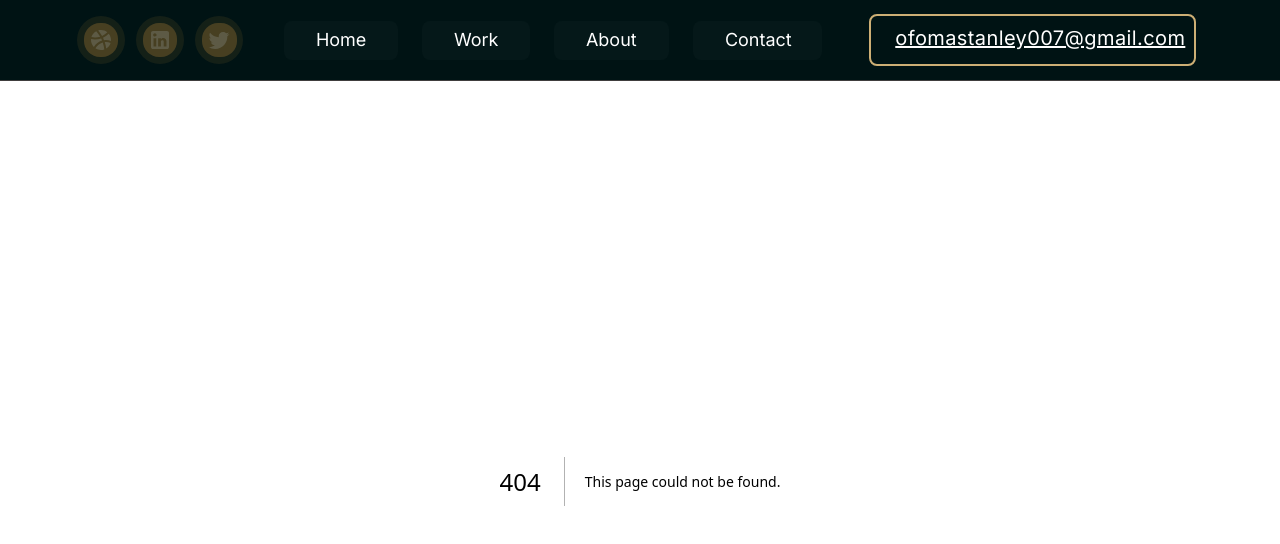
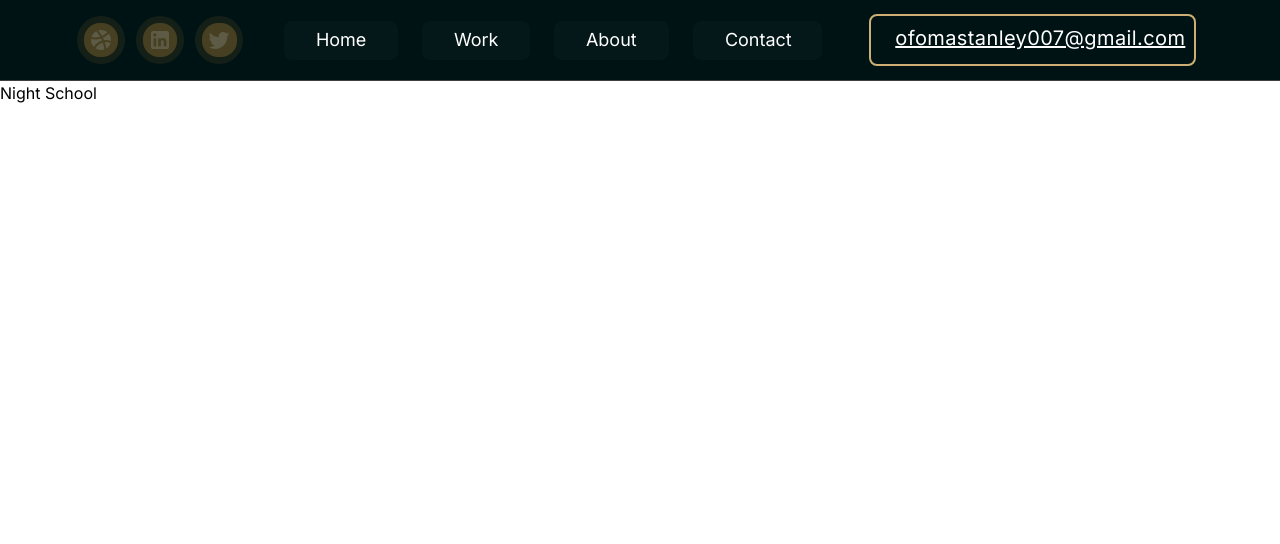
Before and after one commit to Maxwell011/portfolio-design, a Next.js app: page /Quickshop in a window 1280 px wide. Before the commit this address had no page. Shown: the top 544 px of the page. Built offline with nearby package versions, Linux system fonts and the light colour scheme.

Commit message:
Add QuickShop page component

```diff
--- /dev/null
+++ b/src/app/Quickshop/page.tsx
@@ -0,0 +1,7 @@
+export default function QuickShop() {
+  return (
+    <section>
+      <h1>Night School</h1>
+    </section>
+  );
+}
```
